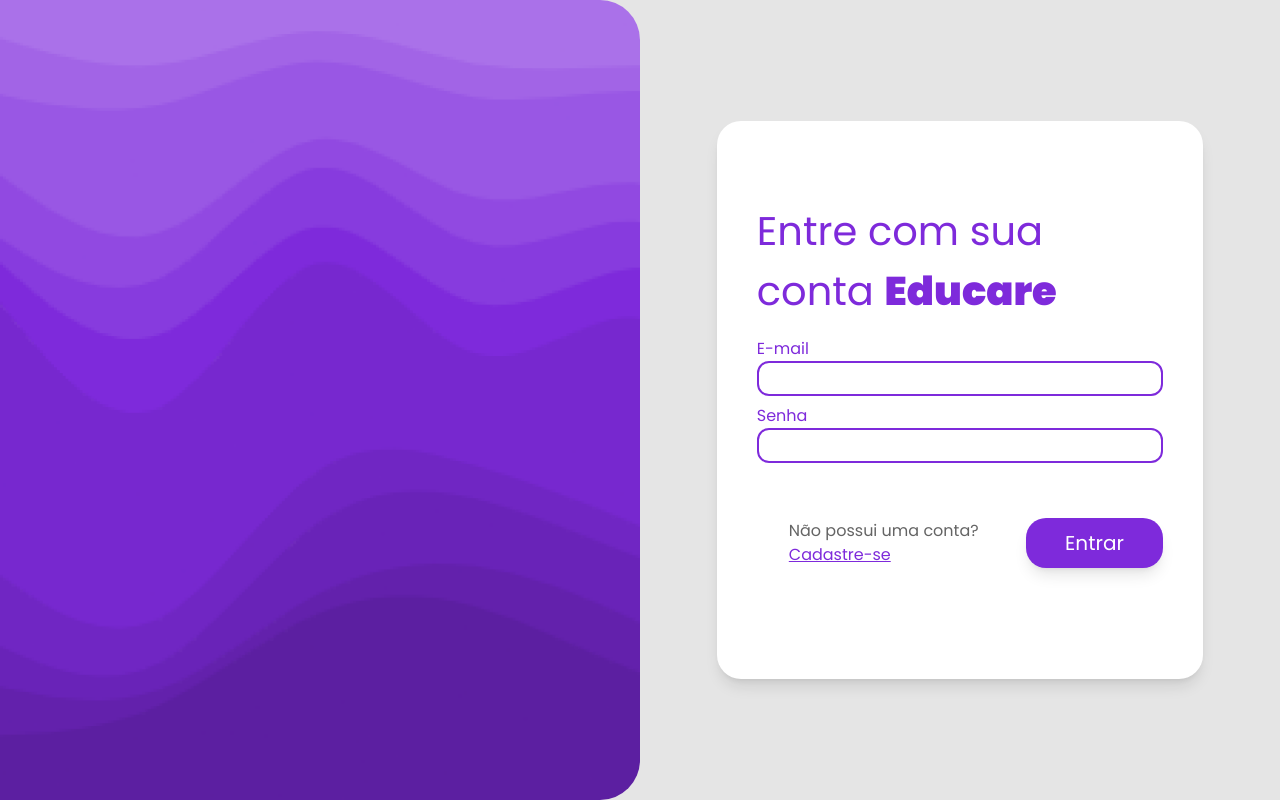
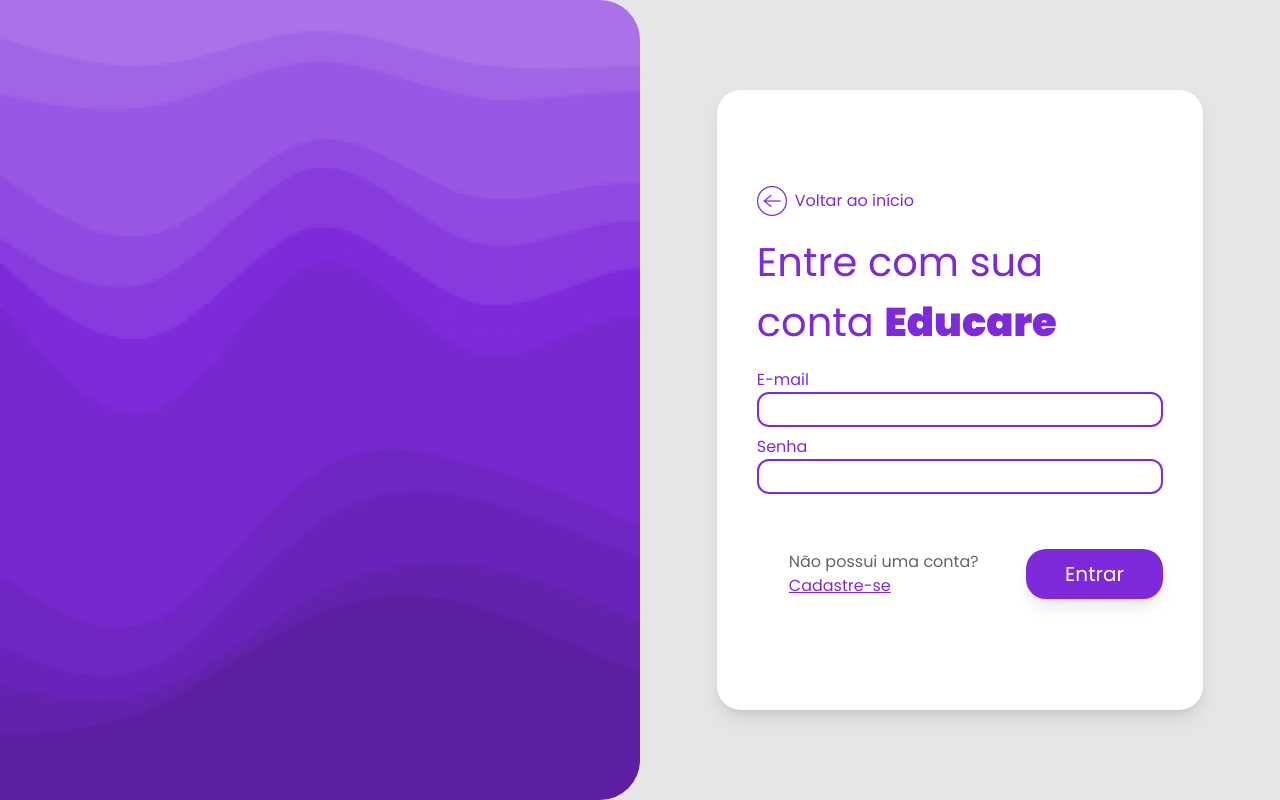
Before and after one commit to tarsojabbes/educare-frontend, a Next.js app: page /login in a window 1280 px wide. Built offline with nearby package versions, Linux system fonts and the light colour scheme.

Commit message:
Adiciona botão de navegação em Login e Cadastro

```diff
--- a/pages/cadastro.tsx
+++ b/pages/cadastro.tsx
@@ -1,6 +1,7 @@
 import type { NextPage } from "next";
 import Link from "next/link";
-
+import BackIcon from "../assets/back-icon.png"
+import Image from "next/image";
 
 const Cadastro: NextPage = () => {
   return (
@@ -14,6 +15,14 @@
         <main className="h-[90%] md:h-fit w-[90vw] sm:w-[80vw] md:w-[60vw] xl:w-[38vw] pt-20 pb-20 p-10
               flex flex-col justify-center items-center
               bg-[#FFF] rounded-t-3xl md:rounded-3xl shadow-lg">
+                <div className="w-[100%] flex justify-start py-4">
+                  <Link href="/">
+                    <div className="w-[100%] flex justify-start">
+                    <Image src={BackIcon} width="30px" height="30px"/>
+                    <h3 className="text-[14px] md:text-[16px] pl-2 text-[#7E2ADB] flex items-center">Voltar ao início</h3>
+                    </div>
+                  </Link>
+                </div>
           <h1 className="text-[30px] md:text-[36px] lg:text-[40px] text-[#7E2ADB]">
             Crie sua conta <span className="font-black">Educare</span>
           </h1>
--- a/pages/login.tsx
+++ b/pages/login.tsx
@@ -1,5 +1,7 @@
 import type { NextPage } from "next";
 import Link from "next/link";
+import BackIcon from "../assets/back-icon.png"
+import Image from "next/image";
 
 const Login: NextPage = () => {
   return (
@@ -8,11 +10,19 @@
       bg-[#E5E5E5]">
 
       <div className="h-[100vh] w-[50%] md:w-[75%] xl:w-[50%]
-      flex flex-col items-center justify-end md:flex-row-reverse md:justify-center md:absolute md:right-0
+      flex flex-col items-center justify-end md:flex-col md:justify-center md:absolute md:right-0
       z-50">
         <main className="h-[90%] md:h-fit w-[90vw] sm:w-[80vw] md:w-[60vw] xl:w-[38vw] pt-20 pb-20 p-10
               flex flex-col justify-center items-center
               bg-[#FFF] rounded-t-3xl md:rounded-3xl shadow-lg">
+                <div className="w-[100%] flex justify-start py-4">
+                  <Link href="/">
+                    <div className="w-[100%] flex justify-start">
+                    <Image src={BackIcon} width="30px" height="30px"/>
+                    <h3 className="text-[14px] md:text-[16px] pl-2 text-[#7E2ADB] flex items-center">Voltar ao início</h3>
+                    </div>
+                  </Link>
+                </div>
                 <h1 className="text-[30px] md:text-[36px] lg:text-[40px] text-[#7E2ADB]">
                   Entre com sua conta <span className="font-black">Educare</span>
                 </h1>
```
Also changed, not shown: assets/back-icon.png (added).
